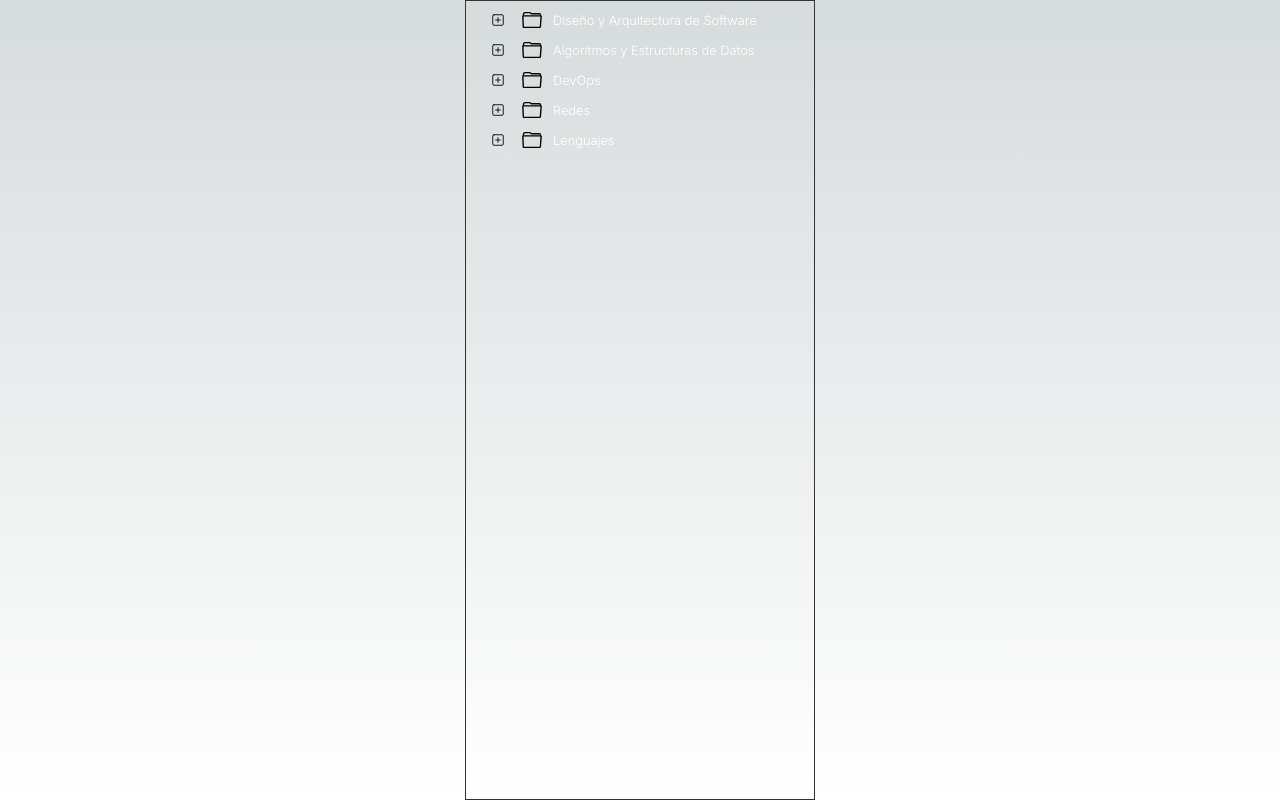
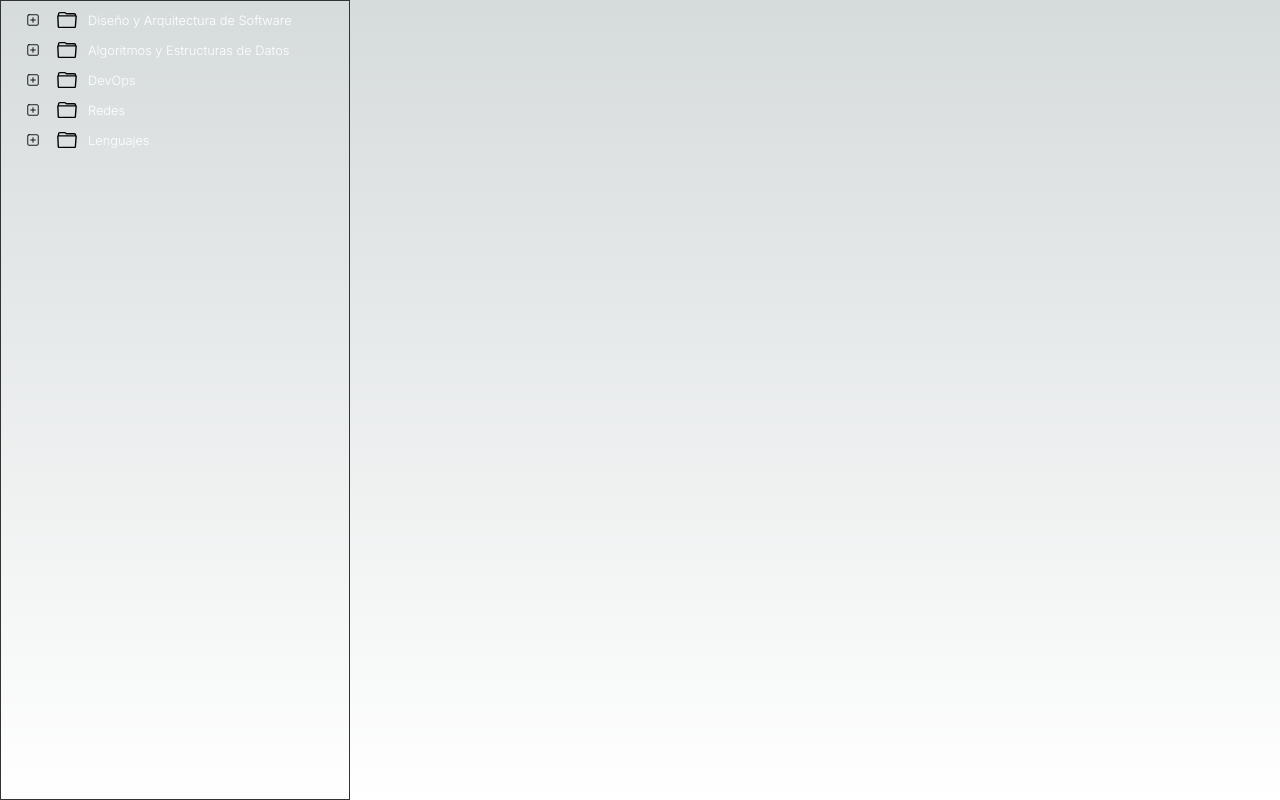
Before and after one commit to FranciscoJBrito/software_engineer_docs, a Next.js app: page / in a window 1280 px wide. Built offline with nearby package versions, Linux system fonts and the light colour scheme.

Commit message:
adding sidebar component to layout page and removing from page.tsx page

```diff
--- a/src/app/layout.tsx
+++ b/src/app/layout.tsx
@@ -1,6 +1,8 @@
 import type { Metadata } from "next";
 import { Inter } from "next/font/google";
 import "./globals.css";
+import styles from "./layout.module.css";
+import Sidebar from "./ui/Sidebar/Sidebar";
 
 const inter = Inter({ subsets: ["latin"] });
 
@@ -16,7 +18,12 @@ export default function RootLayout({
 }>) {
   return (
     <html lang="en">
-      <body className={inter.className}>{children}</body>
+      <body className={inter.className}>
+        <div className={styles.main_layout_container}>
+          <Sidebar />
+          <div>{children}</div>
+        </div>
+      </body>
     </html>
   );
 }
--- a/src/app/page.tsx
+++ b/src/app/page.tsx
@@ -1,12 +1,10 @@
 'use client'
 import FileTree from "./components/FileTree/FileTree";
 import styles from "./page.module.css";
-import Sidebar from "./ui/Sidebar/Sidebar";
 
 export default function Home() {
   return (
     <main className={styles.main}>
-      <Sidebar />
     </main>
   );
 }
```
